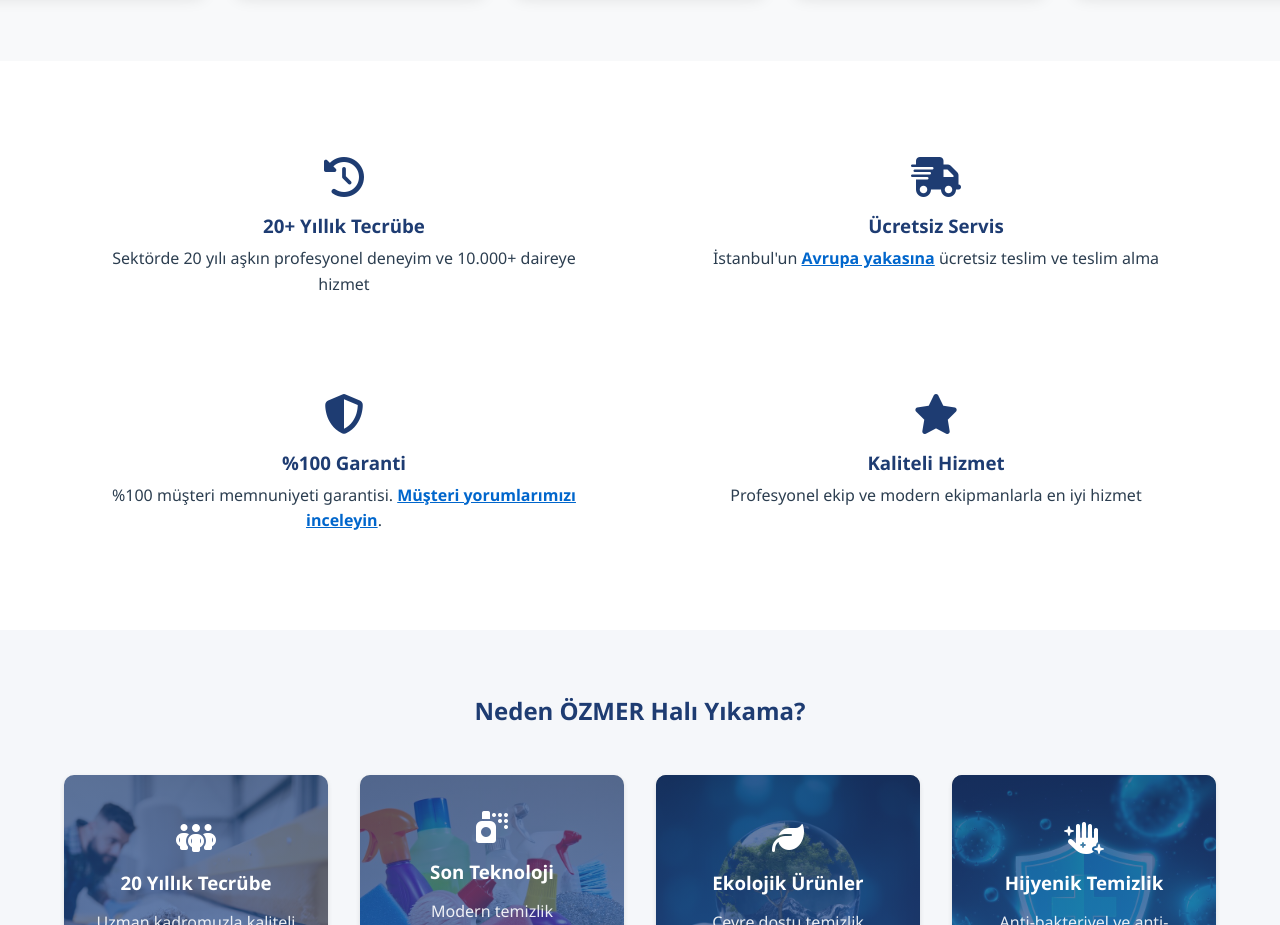
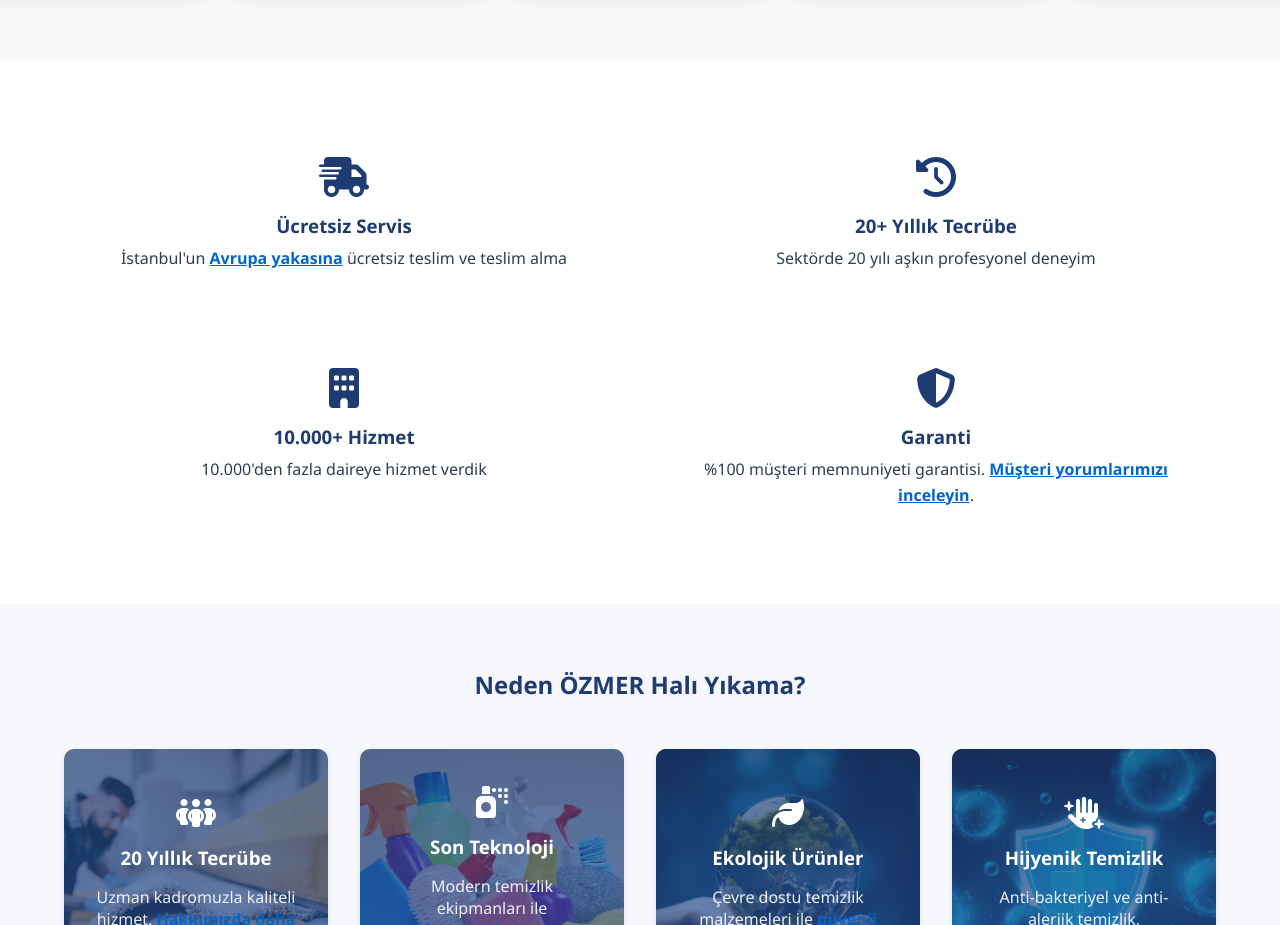
Before and after one commit to mertugr/mertugr.github.io, a plain HTML site: page index.html in a window 1280 px wide. Shown: the part 1225-2150 px from the top of the page. Drawn offline with Linux system fonts and the light colour scheme.

Commit message:
Update index.html

```diff
--- a/index.html
+++ b/index.html
@@ -171,24 +171,24 @@
     <section class="features">
         <div class="features-container">
             <div class="feature-item">
-                <i class="fas fa-history"></i>
-                <h3>20+ Yıllık Tecrübe</h3>
-                <p>Sektörde 20 yılı aşkın profesyonel deneyim ve 10.000+ daireye hizmet</p>
-            </div>
-            <div class="feature-item">
                 <i class="fas fa-truck-fast"></i>
                 <h3>Ücretsiz Servis</h3>
                 <p>İstanbul'un <a href="/hizmet-bolgeleri">Avrupa yakasına</a> ücretsiz teslim ve teslim alma</p>
             </div>
             <div class="feature-item">
-                <i class="fas fa-shield-alt"></i>
-                <h3>%100 Garanti</h3>
-                <p>%100 müşteri memnuniyeti garantisi. <a href="/yorumlar">Müşteri yorumlarımızı inceleyin</a>.</p>
+                <i class="fas fa-history"></i>
+                <h3>20+ Yıllık Tecrübe</h3>
+                <p>Sektörde 20 yılı aşkın profesyonel deneyim</p>
             </div>
             <div class="feature-item">
-                <i class="fas fa-star"></i>
-                <h3>Kaliteli Hizmet</h3>
-                <p>Profesyonel ekip ve modern ekipmanlarla en iyi hizmet</p>
+                <i class="fas fa-building"></i>
+                <h3>10.000+ Hizmet</h3>
+                <p>10.000'den fazla daireye hizmet verdik</p>
+            </div>
+            <div class="feature-item">
+                <i class="fas fa-shield-alt"></i>
+                <h3>Garanti</h3>
+                <p>%100 müşteri memnuniyeti garantisi. <a href="/yorumlar">Müşteri yorumlarımızı inceleyin</a>.</p>
             </div>
         </div>
     </section>
```
